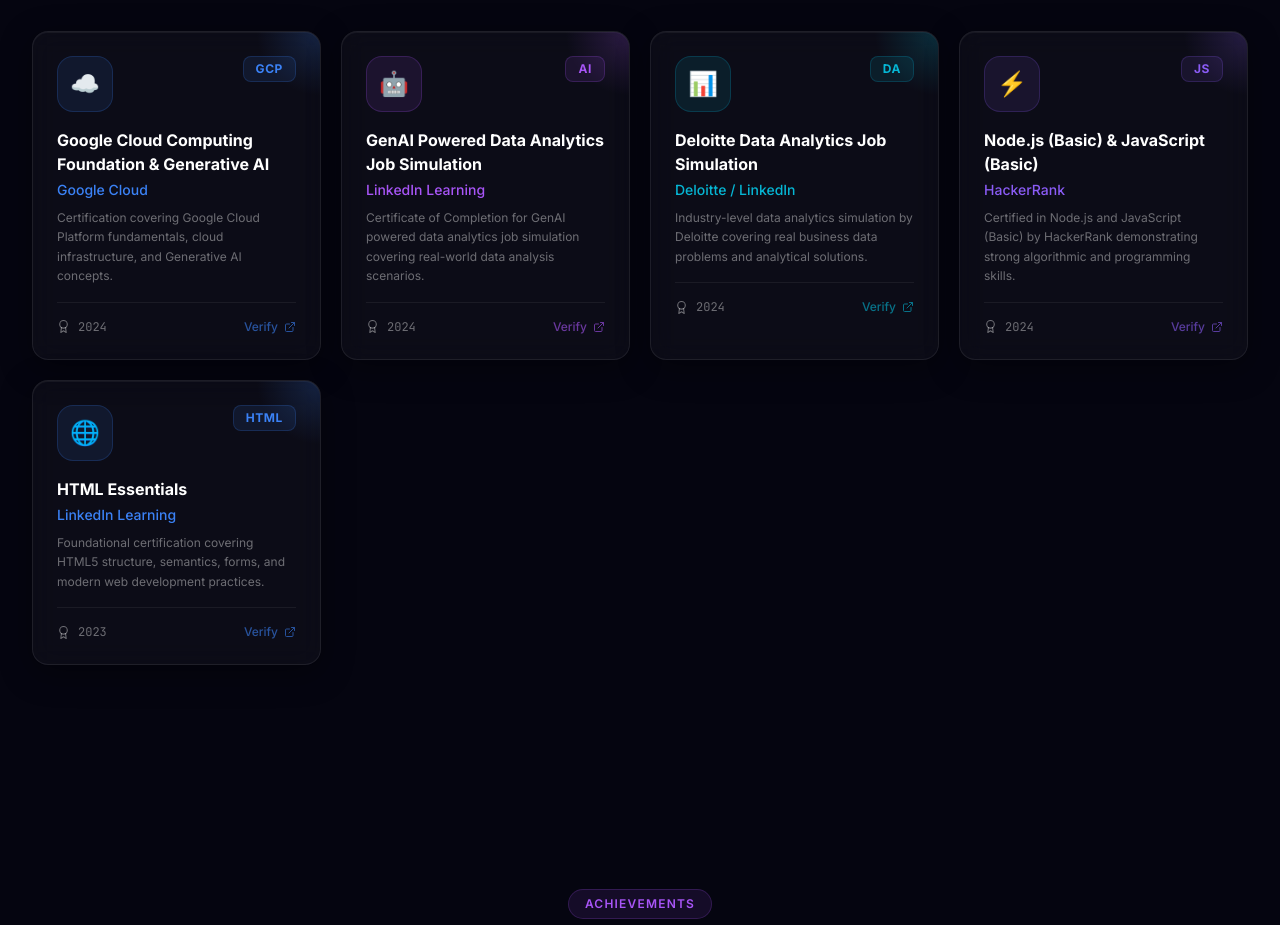
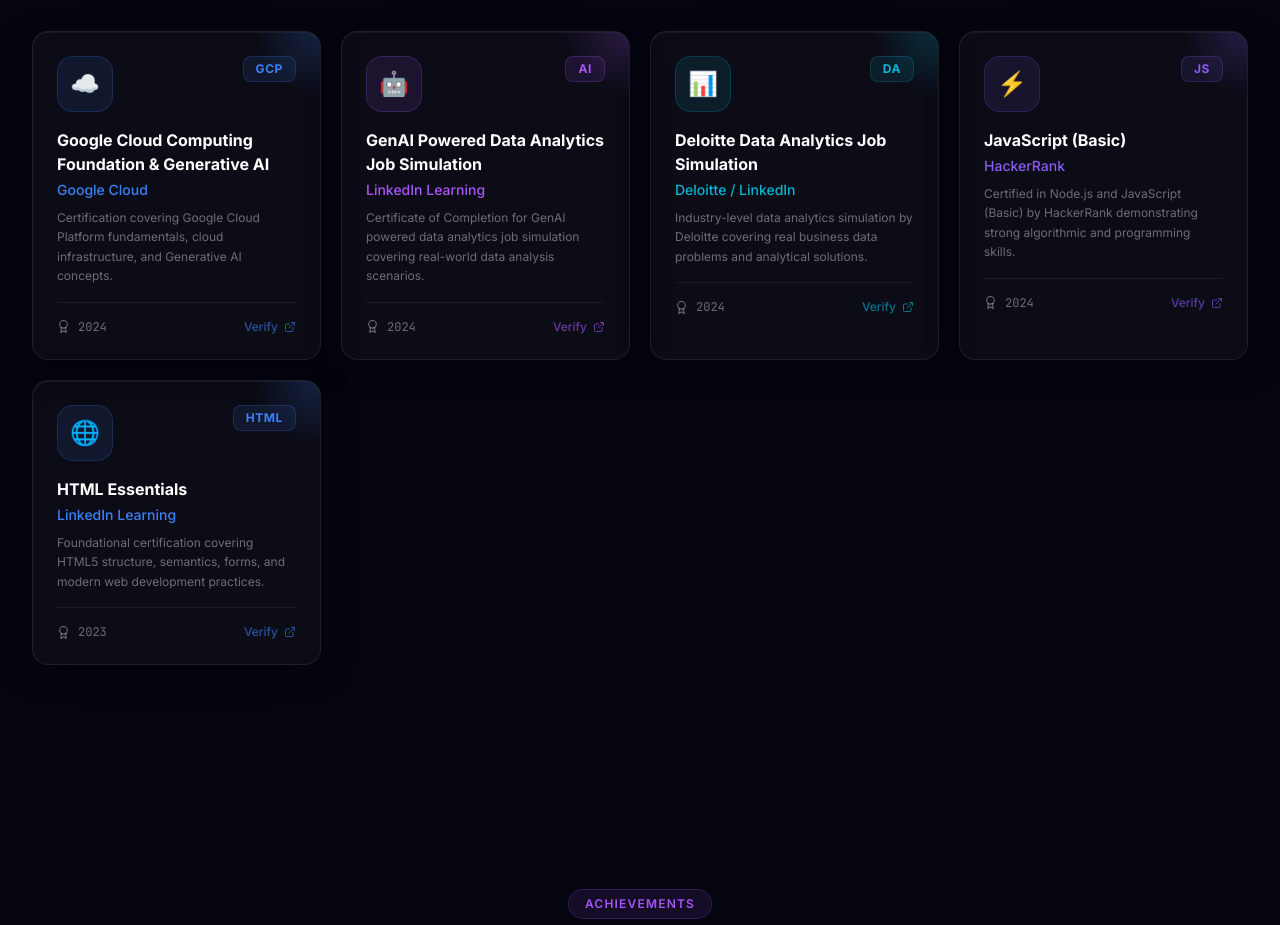
Before and after one commit to Prince-Nigam/Portfolio, a React (Vite) app: page / in a window 1280 px wide. Shown: the part 5980-6905 px from the top of the page. Built offline with nearby package versions, Linux system fonts and the light colour scheme.

Commit message:
portfolio

```diff
--- a/src/data/data.js
+++ b/src/data/data.js
@@ -194,7 +194,7 @@
   },
   {
     id: 4,
-    title: "Node.js (Basic) & JavaScript (Basic)",
+    title: "JavaScript (Basic)",
     issuer: "HackerRank",
     date: "2024",
     credentialId: "HackerRank",
```
